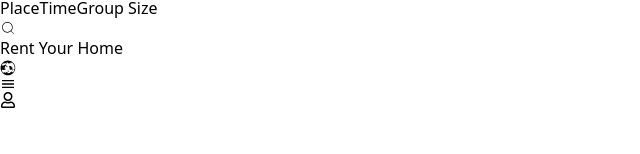
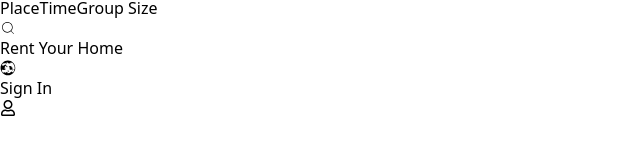
Before and after one commit to Ellieellie12/airbnb-clone, a React (Vite) app: page / in a window 1280 px wide. Shown: the part 528-682 px from the top of the page, without its empty margins (0-640 px from the left). Built offline with nearby package versions, Linux system fonts and the light colour scheme.

Commit message:
add sign in to navbar

```diff
--- a/src/components/Navbar/Navbar.jsx
+++ b/src/components/Navbar/Navbar.jsx
@@ -1,7 +1,7 @@
 
 import mainLogo from '../images/logo1.png'
 import { GiWorld } from 'react-icons/gi'
-import { IoMdMenu } from 'react-icons/io'
+// import { IoMdMenu } from 'react-icons/io'
 import { FaRegUser } from 'react-icons/fa'
 import { CiSearch } from 'react-icons/ci'
 
@@ -28,9 +28,10 @@ const Navbar = () => {
       <div className='flex items-center pr-3 font-semibold text-gray-600'>
         <p>Rent Your Home</p>
         <GiWorld className='mx-4'/>
-        <div className='flex items-center gap-4 border p-2 '>
-          <IoMdMenu />
-          <FaRegUser className=''/>
+        <div className='flex items-center border px-3 py-2 rounded-full gap-3'>
+          <p>Sign In</p>
+          {/* <IoMdMenu className='text-[19px]' /> */}
+          <FaRegUser className='text-[19px]'/>
         </div>
       </div>
     </div>
```
